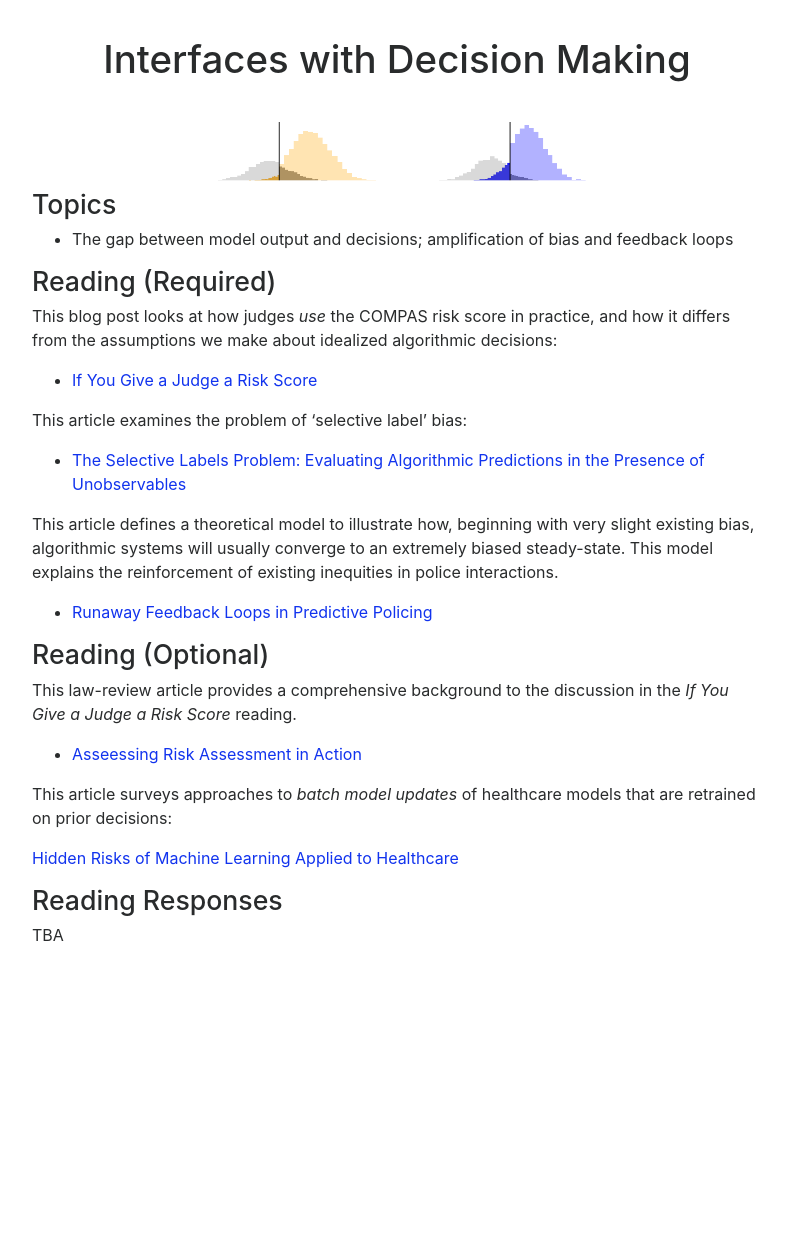
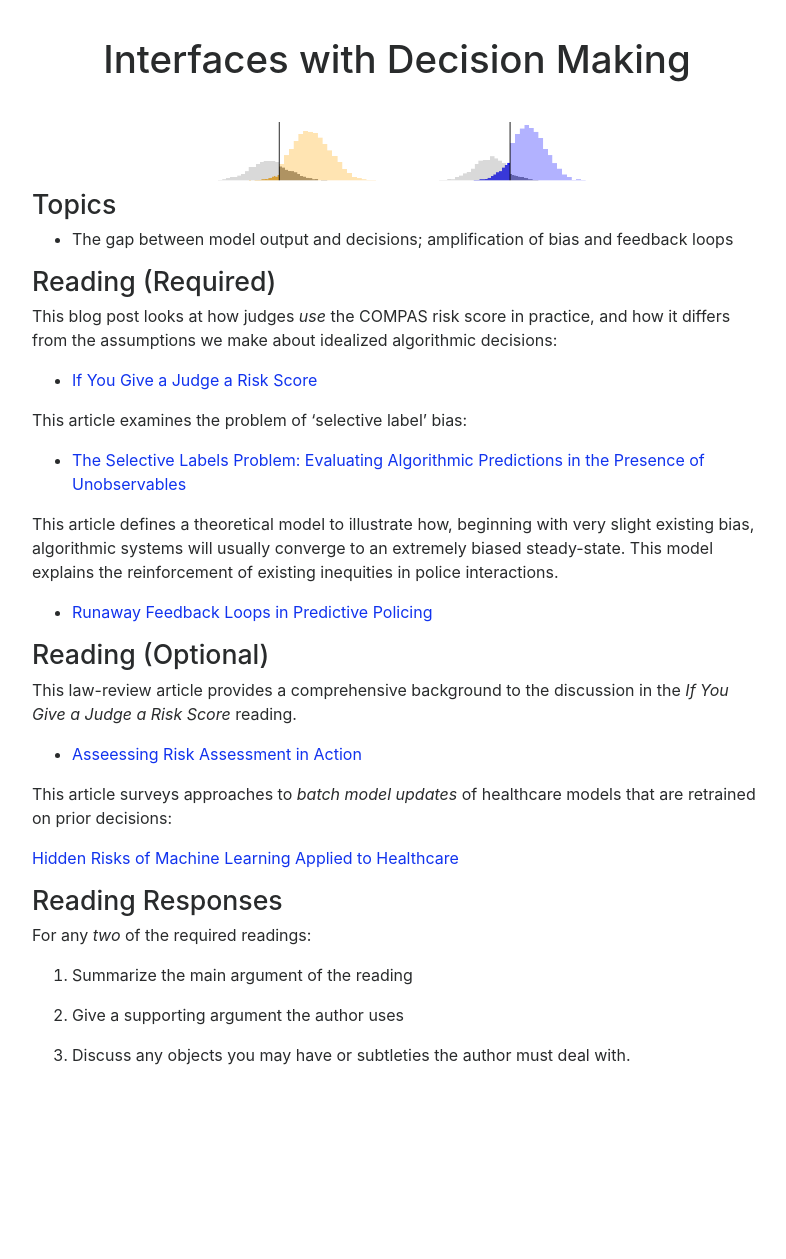
Before and after one commit to afraenkel/course-fairness-webpage, a Jekyll site: the page built from weeks/week08.md, in a window 1280 px wide. Shown: the whole page, without its empty margins (243-1029 px from the left). Built offline with Jekyll 4.4.1, drawn with Linux system fonts in a browser that asks for light colours; nearby versions of some CDN libraries; before the commit the page ends 1123 px from its top, so only the background shows below that.

Commit message:
added response questions

```diff
--- a/weeks/week08.md
+++ b/weeks/week08.md
@@ -44,4 +44,8 @@ models that are retrained on prior decisions:
 
 ## Reading Responses
 
-TBA
+For any *two* of the required readings:
+1. Summarize the main argument of the reading
+2. Give a supporting argument the author uses
+3. Discuss any objects you may have or subtleties the author must deal
+   with.
```
